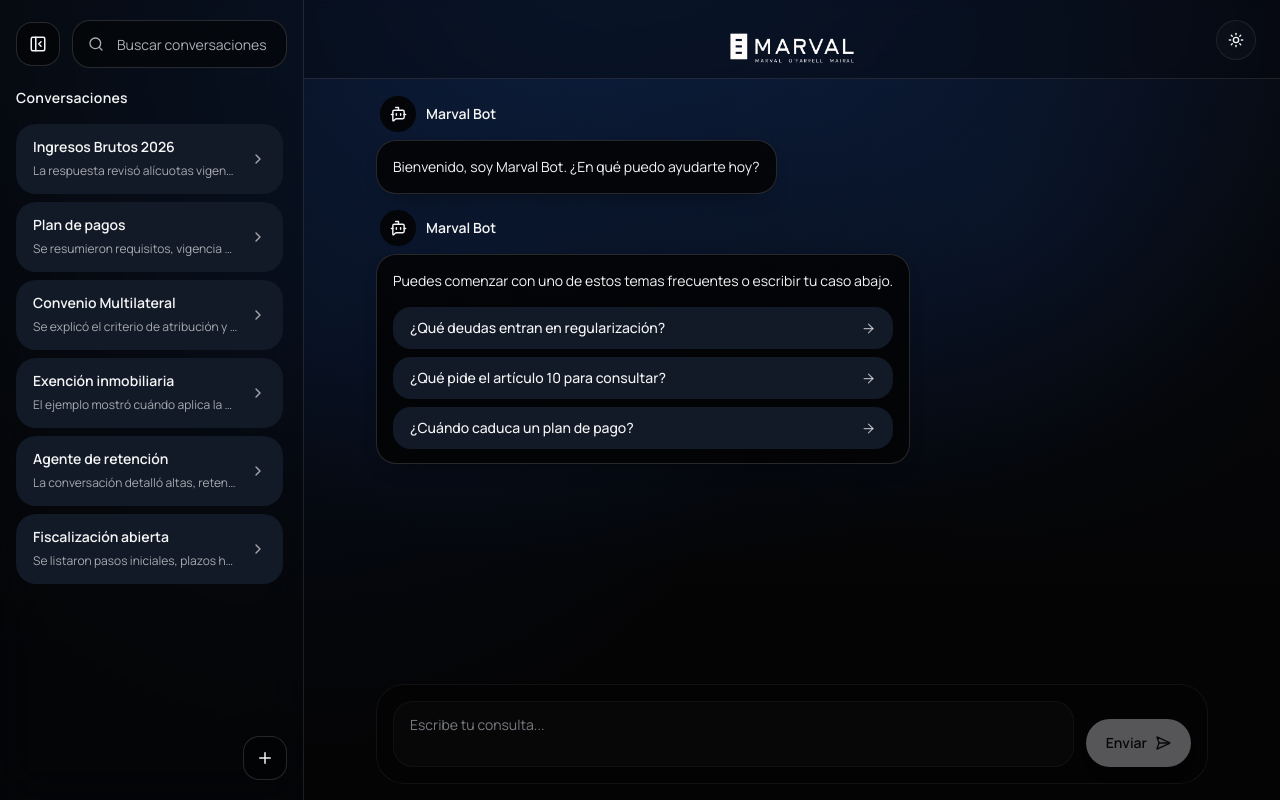
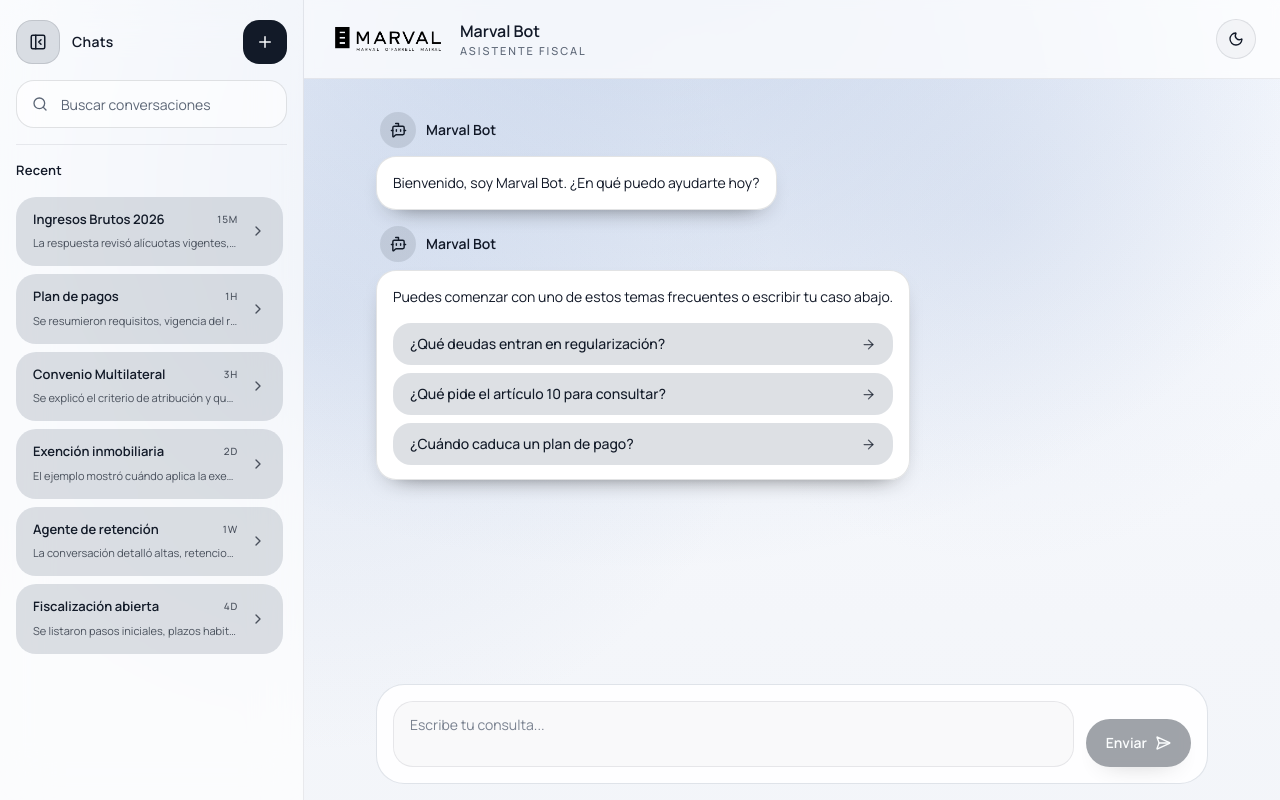
Before and after one commit to avtr-anthony/marval-demo, a Next.js app: page /chat in a window 1280 px wide. Built offline with nearby package versions, Linux system fonts and the light colour scheme; a web font is replaced by a local one.

Commit message:
refactor chat components for improved styling and functionality

```diff
--- a/src/app/globals.css
+++ b/src/app/globals.css
@@ -33,8 +33,14 @@
     --chat-suggestion-text-muted: rgba(245, 245, 245, 0.66);
     --chat-suggestion-text-muted-hover: rgba(255, 255, 255, 0.82);
     --chat-bot-avatar-bg: var(--assistant-response-bg);
-    --chat-sidebar-control-bg: color-mix(in srgb, var(--composer-shell-bg) 72%, transparent);
-    --chat-sidebar-control-bg-hover: var(--chat-suggestion-bg);
+    --chat-sidebar-control-bg: var(--chat-suggestion-bg);
+    --chat-sidebar-control-bg-hover: var(--chat-suggestion-bg-hover);
+    --chat-sidebar-control-text: var(--chat-suggestion-text);
+    --chat-sidebar-control-hover-text: var(--chat-suggestion-text-hover);
+    --chat-sidebar-plus-bg: #8f97a54d;
+    --chat-sidebar-plus-hover-bg: #121a28;
+    --chat-sidebar-plus-text: #f8fafc;
+    --chat-sidebar-plus-hover-text: #f8fafc;
     --landing-base-start: #07080c;
     --landing-base-mid: #040405;
     --landing-base-end: #040405;
@@ -46,6 +52,7 @@
     --navbar-text: #cfd4dc;
     --navbar-text-hover: #ffffff;
     --theme-toggle-bg: rgba(255, 255, 255, 0.02);
+    --theme-toggle-hover-bg: var(--chat-suggestion-bg-hover);
     --theme-toggle-border: rgba(255, 255, 255, 0.08);
     --theme-toggle-icon: #f5f5f5;
     --faq-badge-bg: #ffffff;
@@ -101,8 +108,14 @@
     --chat-suggestion-text-muted: rgba(18, 26, 40, 0.72);
     --chat-suggestion-text-muted-hover: rgba(248, 250, 252, 0.82);
     --chat-bot-avatar-bg: var(--chat-suggestion-bg);
-    --chat-sidebar-control-bg: color-mix(in srgb, var(--composer-shell-bg) 76%, transparent);
-    --chat-sidebar-control-bg-hover: rgba(143, 151, 165, 0.18);
+    --chat-sidebar-control-bg: var(--chat-suggestion-bg);
+    --chat-sidebar-control-bg-hover: var(--chat-suggestion-bg-hover);
+    --chat-sidebar-control-text: var(--chat-suggestion-text);
+    --chat-sidebar-control-hover-text: var(--chat-suggestion-text-hover);
+    --chat-sidebar-plus-bg: #121a28;
+    --chat-sidebar-plus-hover-bg: #1a2740;
+    --chat-sidebar-plus-text: #f8fafc;
+    --chat-sidebar-plus-hover-text: #ffffff;
     --landing-base-start: #f9fbff;
     --landing-base-mid: #f4f6fa;
     --landing-base-end: #eef2f7;
@@ -114,6 +127,7 @@
     --navbar-text: #4d5868;
     --navbar-text-hover: #111827;
     --theme-toggle-bg: rgba(17, 24, 39, 0.03);
+    --theme-toggle-hover-bg: var(--chat-suggestion-bg);
     --theme-toggle-border: rgba(18, 24, 38, 0.1);
     --theme-toggle-icon: #111827;
     --faq-badge-bg: #121a28;
@@ -366,20 +380,6 @@
     animation: chat-composer-shell-reveal 0.26s ease-out 0.5s both;
   }
 
-  .chat-theme-toggle-fixed {
-    position: fixed;
-    top: 1rem;
-    right: calc(1rem + var(--page-scrollbar-offset, 0px));
-    z-index: 60;
-  }
-
-  @media (min-width: 640px) {
-    .chat-theme-toggle-fixed {
-      top: 1.25rem;
-      right: calc(1.5rem + var(--page-scrollbar-offset, 0px));
-    }
-  }
-
   .font-serif {
     font-family: var(--font-serif), Georgia, "Times New Roman", serif;
   }
--- a/src/components/chat/ChatShell.tsx
+++ b/src/components/chat/ChatShell.tsx
@@ -286,17 +286,12 @@
             <ChatSidebar
                 isDesktopLayout={isDesktopLayout}
                 isOpen={isSidebarOpen}
-                onOpen={() => setIsSidebarOpen(true)}
                 onToggle={() => setIsSidebarOpen(current => !current)}
                 onNewChat={handleNewChat}
             />
 
-            <div className="chat-theme-toggle-fixed hidden sm:block">
-                <ThemeToggle />
-            </div>
-
             <header
-                className="chat-header-entrance fixed inset-x-0 top-0 z-40 border-b pt-[18px] backdrop-blur-sm transition-[left] duration-300 ease-[cubic-bezier(0.16,1,0.3,1)]"
+                className="chat-header-entrance fixed inset-x-0 top-0 z-40 border-b backdrop-blur-sm transition-[left] duration-300 ease-[cubic-bezier(0.16,1,0.3,1)]"
                 style={{
                     left: `${contentLeftInset}px`,
                     borderColor: 'var(--chat-header-border)',
@@ -304,26 +299,35 @@
                     paddingRight: 'var(--page-scrollbar-offset, 0px)',
                 }}
             >
-                <div className="mx-auto grid h-[60px] w-full max-w-[42rem] grid-cols-[1fr_auto_1fr] items-center gap-3 px-4 sm:gap-4 sm:px-6">
-                    <div className="flex items-center">
+                <div className="flex min-h-[78px] w-full items-center justify-between gap-4 px-4 sm:px-6">
+                    <div className="flex min-w-0 items-center gap-3">
+                        <BrandLogo
+                            href="/"
+                            plainIcon
+                            onClick={handleBackToHome}
+                            className="shrink-0"
+                            markClassName="h-8 w-[6.75rem] sm:h-9 sm:w-[7.5rem]"
+                        />
+                        <div className="min-w-0">
+                            <p className="truncate text-sm font-semibold text-ink sm:text-base">
+                                Marval Bot
+                            </p>
+                            <p className="truncate text-[10px] font-medium uppercase tracking-[0.18em] text-ink-dim sm:text-[11px]">
+                                Asistente fiscal
+                            </p>
+                        </div>
+                    </div>
+                    <div className="flex items-center gap-2 sm:gap-3">
                         {hasResolvedViewportLayout && !isDesktopLayout ? (
                             <button
                                 type="button"
                                 onClick={() => setIsSidebarOpen(true)}
                                 aria-label="Mostrar barra de conversaciones"
-                                className="inline-flex h-11 w-11 items-center justify-center rounded-[16px] border border-[var(--color-stroke-soft)] bg-[var(--chat-sidebar-control-bg)] text-ink transition duration-300 hover:bg-[var(--chat-sidebar-control-bg-hover)]"
+                                className="inline-flex h-11 w-11 items-center justify-center rounded-[16px] border border-[var(--color-stroke-soft)] bg-[var(--chat-sidebar-control-bg)] text-[var(--chat-sidebar-control-text)] transition duration-300 hover:bg-[var(--chat-sidebar-control-bg-hover)] hover:text-[var(--chat-sidebar-control-hover-text)]"
                             >
                                 <PanelLeftOpen size={18} />
                             </button>
                         ) : null}
-                    </div>
-                    <BrandLogo
-                        href="/"
-                        plainIcon
-                        onClick={handleBackToHome}
-                        className="justify-self-center"
-                    />
-                    <div className="flex justify-end sm:hidden">
                         <ThemeToggle />
                     </div>
                 </div>
@@ -337,7 +341,7 @@
                 }}
             >
                 <main
-                    className={`chat-content-entrance relative mx-auto w-full max-w-4xl px-4 !pb-28 pt-24 sm:px-6 sm:!pb-28 lg:px-8 ${
+                    className={`chat-content-entrance relative mx-auto w-full max-w-4xl px-4 !pb-28 pt-28 sm:px-6 sm:!pb-28 lg:px-8 ${
                         isIntroOnlyState
                             ? 'min-h-[calc(100vh-13rem)] !pb-36'
                             : ''
--- a/src/components/chat/ChatSidebar.tsx
+++ b/src/components/chat/ChatSidebar.tsx
@@ -1,6 +1,6 @@
 'use client';
 
-import { useEffect, useRef, useState } from 'react';
+import { useState } from 'react';
 
 import {
     ChevronRight,
@@ -15,7 +15,6 @@
 interface ChatSidebarProps {
     isDesktopLayout: boolean;
     isOpen: boolean;
-    onOpen: () => void;
     onToggle: () => void;
     onNewChat: () => void;
 }
@@ -23,31 +22,37 @@
 const mockConversations = [
     {
         title: 'Ingresos Brutos 2026',
+        age: '15m',
         preview:
             'La respuesta revisó alícuotas vigentes, padrón y cómo impacta la actividad declarada.',
     },
     {
         title: 'Plan de pagos',
+        age: '1h',
         preview:
             'Se resumieron requisitos, vigencia del régimen y documentación sugerida para adherir.',
     },
     {
         title: 'Convenio Multilateral',
+        age: '3h',
         preview:
             'Se explicó el criterio de atribución y qué revisar antes de presentar la DJ mensual.',
     },
     {
         title: 'Exención inmobiliaria',
+        age: '2d',
         preview:
             'El ejemplo mostró cuándo aplica la exención y qué constancias conviene reunir primero.',
     },
     {
         title: 'Agente de retención',
+        age: '1w',
         preview:
             'La conversación detalló altas, retenciones informadas y controles previos al cierre.',
     },
     {
         title: 'Fiscalización abierta',
+        age: '4d',
         preview:
             'Se listaron pasos iniciales, plazos habituales y foco documental para responder mejor.',
     },
@@ -59,34 +64,10 @@
 export function ChatSidebar({
     isDesktopLayout,
     isOpen,
-    onOpen,
     onToggle,
     onNewChat,
 }: ChatSidebarProps) {
     const [searchValue, setSearchValue] = useState('');
-    const [shouldFocusSearch, setShouldFocusSearch] = useState(false);
-    const searchInputRef = useRef<HTMLInputElement | null>(null);
-
-    useEffect(() => {
-        if (!isOpen || !shouldFocusSearch) {
-            return;
-        }
-
-        const focusSearch = () => {
-            searchInputRef.current?.focus();
-            const length = searchInputRef.current?.value.length ?? 0;
-            searchInputRef.current?.setSelectionRange(length, length);
-            setShouldFocusSearch(false);
-        };
-
-        const animationFrameId = requestAnimationFrame(focusSearch);
-        return () => cancelAnimationFrame(animationFrameId);
-    }, [isOpen, shouldFocusSearch]);
-
-    const handleSearchShortcutClick = () => {
-        setShouldFocusSearch(true);
-        onOpen();
-    };
 
     return (
         <aside
@@ -108,23 +89,37 @@
         >
             <div className="flex h-full flex-col px-3 py-4 sm:px-4 sm:py-5">
                 {isOpen ? (
-                    <div className="flex items-center gap-3">
+                    <>
+                        <div className="grid grid-cols-[auto_1fr_auto] items-center gap-3">
                             <button
                                 type="button"
                                 onClick={onToggle}
                                 aria-label="Ocultar barra de conversaciones"
-                            className="inline-flex h-11 w-11 shrink-0 items-center justify-center rounded-[16px] border border-[var(--color-stroke-soft)] bg-[var(--chat-sidebar-control-bg)] text-ink transition duration-300 hover:bg-[var(--chat-sidebar-control-bg-hover)]"
+                                className="inline-flex h-11 w-11 shrink-0 items-center justify-center rounded-[16px] border border-[var(--color-stroke-soft)] bg-[var(--chat-sidebar-control-bg)] text-[var(--chat-sidebar-control-text)] transition duration-300 hover:bg-[var(--chat-sidebar-control-bg-hover)] hover:text-[var(--chat-sidebar-control-hover-text)]"
                             >
                                 <PanelLeftClose size={18} />
                             </button>
 
-                        <label className="relative block flex-1">
+                            <p className="truncate text-sm font-semibold tracking-[0.02em] text-ink">
+                                Chats
+                            </p>
+
+                            <button
+                                type="button"
+                                onClick={onNewChat}
+                                aria-label="Iniciar nuevo chat"
+                                className="inline-flex h-11 w-11 shrink-0 items-center justify-center rounded-[16px] border border-[var(--color-stroke-soft)] bg-[var(--chat-sidebar-plus-bg)] text-[var(--chat-sidebar-plus-text)] transition duration-300 hover:bg-[var(--chat-sidebar-plus-hover-bg)] hover:text-[var(--chat-sidebar-plus-hover-text)]"
+                            >
+                                <Plus size={18} />
+                            </button>
+                        </div>
+
+                        <label className="relative mt-4 block">
                             <Search
                                 size={16}
                                 className="pointer-events-none absolute left-4 top-1/2 -translate-y-1/2 text-ink-dim"
                             />
                             <input
-                                ref={searchInputRef}
                                 value={searchValue}
                                 onChange={event =>
                                     setSearchValue(event.target.value)
@@ -139,25 +134,21 @@
                                 }}
                             />
                         </label>
-                    </div>
+
+                        <div
+                            className="mt-4 border-t"
+                            style={{ borderColor: 'var(--chat-header-border)' }}
+                        />
+                    </>
                 ) : isDesktopLayout ? (
-                    <div className="flex flex-col items-center gap-3">
+                    <div className="flex flex-col items-center">
                         <button
                             type="button"
                             onClick={onToggle}
                             aria-label="Mostrar barra de conversaciones"
-                            className="inline-flex h-11 w-11 shrink-0 items-center justify-center rounded-[16px] border border-[var(--color-stroke-soft)] bg-[var(--chat-sidebar-control-bg)] text-ink transition duration-300 hover:bg-[var(--chat-sidebar-control-bg-hover)]"
+                            className="inline-flex h-11 w-11 shrink-0 items-center justify-center rounded-[16px] border border-[var(--color-stroke-soft)] bg-[var(--chat-sidebar-control-bg)] text-[var(--chat-sidebar-control-text)] transition duration-300 hover:bg-[var(--chat-sidebar-control-bg-hover)] hover:text-[var(--chat-sidebar-control-hover-text)]"
                         >
                             <PanelLeftOpen size={18} />
-                        </button>
-
-                        <button
-                            type="button"
-                            onClick={handleSearchShortcutClick}
-                            aria-label="Abrir búsqueda"
-                            className="inline-flex h-11 w-11 shrink-0 items-center justify-center rounded-[16px] border border-[var(--color-stroke-soft)] bg-[var(--chat-sidebar-control-bg)] text-ink transition duration-300 hover:bg-[var(--chat-sidebar-control-bg-hover)]"
-                        >
-                            <Search size={18} />
                         </button>
                     </div>
                 ) : null}
@@ -166,12 +157,12 @@
                     className={cn(
                         'overflow-hidden transition-all duration-300 ease-[cubic-bezier(0.16,1,0.3,1)]',
                         isOpen
-                            ? 'mt-5 max-h-20 opacity-100'
+                            ? 'mt-4 max-h-20 opacity-100'
                             : 'mt-0 max-h-0 opacity-0',
                     )}
                 >
-                    <h2 className="text-sm font-semibold tracking-[0.02em] text-ink">
-                        Conversaciones
+                    <h2 className="text-[13px] font-semibold tracking-[0.02em] text-ink">
+                        Recent
                     </h2>
                 </div>
 
@@ -191,10 +182,15 @@
                                 className="group flex w-full items-center gap-3 rounded-[20px] border border-transparent bg-[var(--chat-suggestion-bg)] px-4 py-3 text-left text-[var(--chat-suggestion-text)] shadow-none transition duration-300 hover:bg-[var(--chat-suggestion-bg-hover)] hover:text-[var(--chat-suggestion-text-hover)]"
                             >
                                 <div className="min-w-0 flex-1">
-                                    <p className="truncate text-sm font-semibold">
+                                    <div className="flex items-start gap-3">
+                                        <p className="min-w-0 flex-1 truncate text-[13px] font-semibold">
                                             {conversation.title}
                                         </p>
-                                    <p className="mt-1 truncate text-xs leading-5 text-[var(--chat-suggestion-text-muted)] transition duration-300 group-hover:text-[var(--chat-suggestion-text-muted-hover)]">
+                                        <span className="shrink-0 pt-0.5 text-[10px] font-medium uppercase tracking-[0.08em] text-[var(--chat-suggestion-text-muted)] transition duration-300 group-hover:text-[var(--chat-suggestion-text-muted-hover)]">
+                                            {conversation.age}
+                                        </span>
+                                    </div>
+                                    <p className="mt-1 truncate text-[11px] leading-5 text-[var(--chat-suggestion-text-muted)] transition duration-300 group-hover:text-[var(--chat-suggestion-text-muted-hover)]">
                                         {conversation.preview}
                                     </p>
                                 </div>
@@ -207,18 +203,13 @@
                     </div>
                 </div>
 
-                {(isOpen || isDesktopLayout) ? (
-                    <div
-                        className={cn(
-                            'mt-auto pt-4 flex',
-                            isOpen ? 'justify-end' : 'justify-center',
-                        )}
-                    >
+                {isDesktopLayout && !isOpen ? (
+                    <div className="mt-auto flex justify-center pt-4">
                         <button
                             type="button"
                             onClick={onNewChat}
                             aria-label="Iniciar nuevo chat"
-                            className="inline-flex h-11 w-11 items-center justify-center rounded-[16px] border border-[var(--color-stroke-soft)] bg-[var(--chat-sidebar-control-bg)] text-ink transition duration-300 hover:bg-[var(--chat-sidebar-control-bg-hover)]"
+                            className="inline-flex h-11 w-11 items-center justify-center rounded-[16px] border border-[var(--color-stroke-soft)] bg-[var(--chat-sidebar-plus-bg)] text-[var(--chat-sidebar-plus-text)] transition duration-300 hover:bg-[var(--chat-sidebar-plus-hover-bg)] hover:text-[var(--chat-sidebar-plus-hover-text)]"
                         >
                             <Plus size={18} />
                         </button>
--- a/src/components/layout/BrandLogo.tsx
+++ b/src/components/layout/BrandLogo.tsx
@@ -11,6 +11,11 @@
     iconOnly?: boolean;
     plainIcon?: boolean;
     className?: string;
+    markClassName?: string;
+    title?: string;
+    subtitle?: string;
+    titleClassName?: string;
+    subtitleClassName?: string;
     onClick?: MouseEventHandler<HTMLAnchorElement>;
 }
 
@@ -23,13 +28,22 @@
     iconOnly,
     plainIcon,
     className,
+    markClassName,
+    title,
+    subtitle,
+    titleClassName,
+    subtitleClassName,
     onClick,
 }: BrandLogoProps) {
     return (
         <Link
             href={href}
             onClick={onClick}
-            className={cn('inline-flex items-center leading-none', className)}
+            className={cn(
+                'inline-flex items-center leading-none',
+                !iconOnly && (title || subtitle) && 'gap-3',
+                className,
+            )}
         >
             <span
                 className={cn(
@@ -39,6 +53,7 @@
                         : iconOnly
                           ? 'h-10 w-[8.25rem] rounded-pill border border-white/25 bg-white/10 px-3 text-white'
                           : 'h-11 w-[9rem] rounded-pill border border-accent/30 bg-accent/10 px-3 text-accent',
+                    markClassName,
                 )}
             >
                 <Image
@@ -50,13 +65,36 @@
                     className="brand-logo-image h-auto w-full object-contain"
                 />
             </span>
-            {!iconOnly ? (
+            {!iconOnly && (title || subtitle) ? (
                 <span
                     className={cn(
-                        'leading-tight',
-                        compact ? 'hidden sm:block' : 'block',
+                        'min-w-0 leading-tight',
+                        compact
+                            ? 'hidden sm:flex sm:flex-col'
+                            : 'flex flex-col',
                     )}
-                ></span>
+                >
+                    {title ? (
+                        <span
+                            className={cn(
+                                'text-sm font-semibold text-ink',
+                                titleClassName,
+                            )}
+                        >
+                            {title}
+                        </span>
+                    ) : null}
+                    {subtitle ? (
+                        <span
+                            className={cn(
+                                ' text-[10px] font-medium uppercase tracking-[0.16em] text-ink-dim',
+                                subtitleClassName,
+                            )}
+                        >
+                            {subtitle}
+                        </span>
+                    ) : null}
+                </span>
             ) : null}
         </Link>
     );
--- a/src/components/theme/ThemeToggle.module.css
+++ b/src/components/theme/ThemeToggle.module.css
@@ -16,7 +16,7 @@
 }
 
 .button:hover {
-  transform: translateY(-1px);
+  background: var(--theme-toggle-hover-bg);
 }
 
 .button:focus-visible {
--- a/src/config/theme.ts
+++ b/src/config/theme.ts
@@ -1,4 +1,4 @@
 export type ThemeMode = 'dark' | 'light';
 
 export const themeStorageKey = 'nq-theme';
-export const defaultThemeMode: ThemeMode = 'dark';
+export const defaultThemeMode: ThemeMode = 'light';
```
Lines whose indentation alone changed are shown as unchanged.
